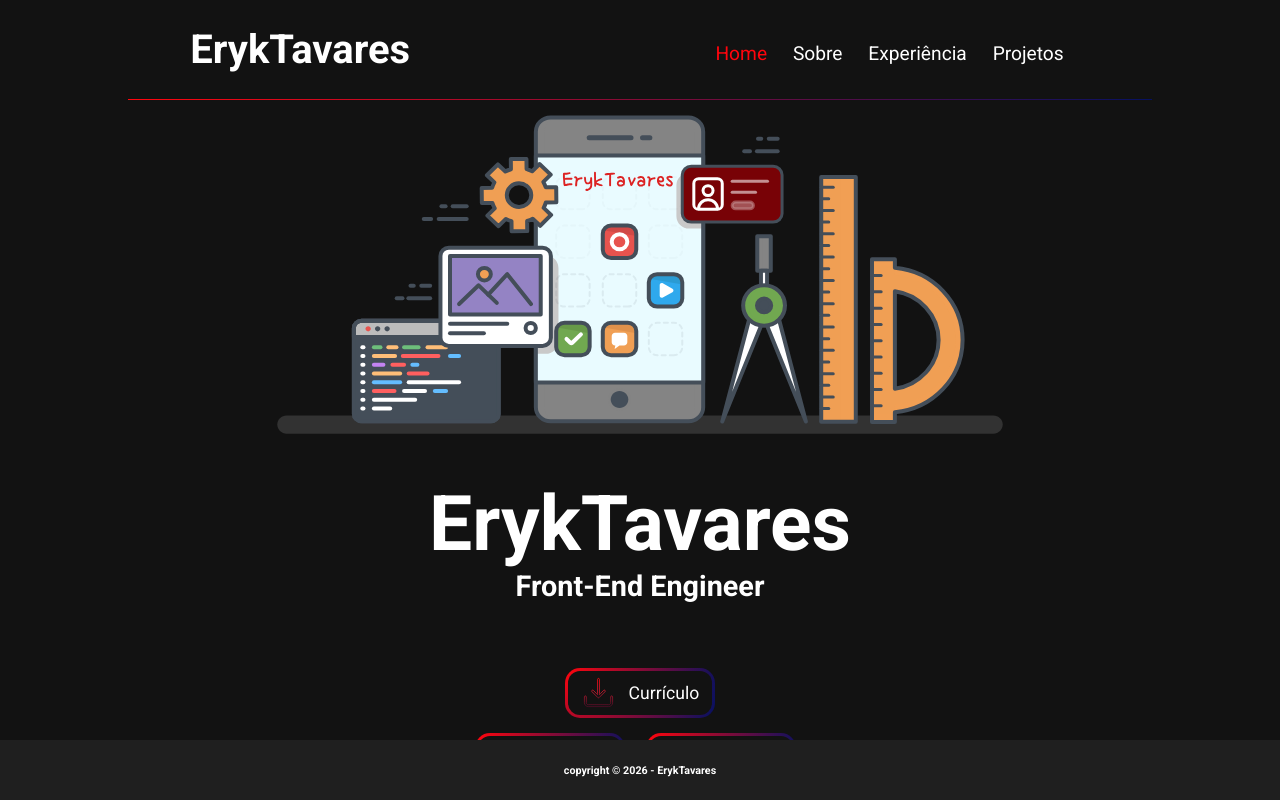
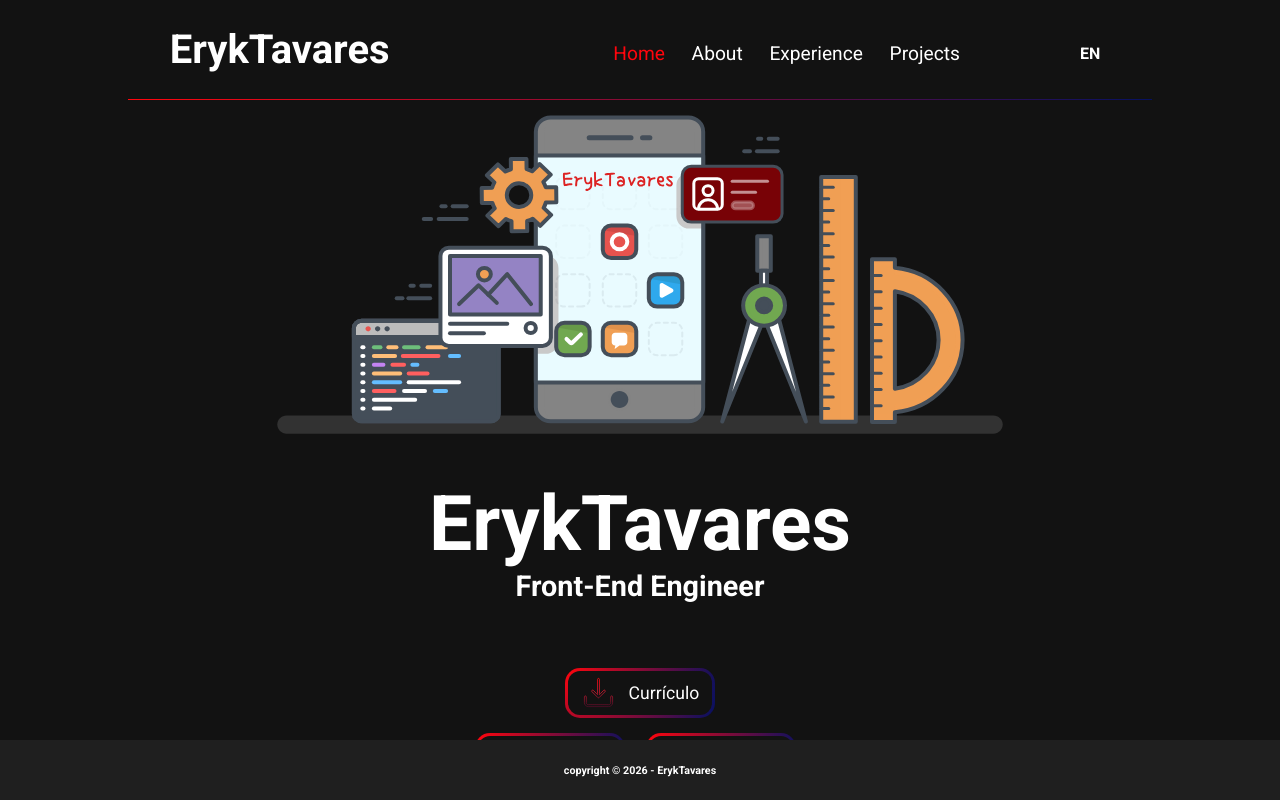
Before and after one commit to ErykTavares/ErykTavares-Portifolio-, a React (Create React App) app: page /home in a window 1280 px wide. Built offline with nearby package versions, Linux system fonts and the light colour scheme.

Commit message:
feat(header): enhance header component with internationalization and styling

```diff
--- a/src/components/Header/index.jsx
+++ b/src/components/Header/index.jsx
@@ -1,35 +1,29 @@
 import React, { useEffect, useState } from 'react';
 import { NavLink, useLocation } from 'react-router-dom';
+import { useTranslation } from 'react-i18next';
 import Line from '../Line';
 import { HeaderStyle } from './style';
 import { ReactComponent as Mobile } from '../../assets/svg/MenuMobile.svg';
 import Button from '../Buttons/index';
 import MenuMobile from './MobileMenu/index';
+import { navLinksList } from './utils';
 
 const Header = () => {
 	const [menuMobile, setMenuMobile] = useState(false);
+	const { t, i18n } = useTranslation();
 
 	const location = useLocation();
 
-	const navlinks = (
-		<ul>
-			<li>
-				<NavLink to='/home'>Home</NavLink>
-			</li>
-			<li>
-				<NavLink to='/sobre'>Sobre</NavLink>
-			</li>
-			<li>
-				<NavLink to='/experiencia'>Experiência</NavLink>
-			</li>
-			<li>
-				<NavLink to='/projetos'>Projetos</NavLink>
-			</li>
-		</ul>
-	);
+	const currentLanguage = i18n.resolvedLanguage?.startsWith('en') ? 'en' : 'pt';
+	const isCurrentLanguagePT = currentLanguage === 'pt';
+	const navLinks = navLinksList(t);
 
 	const handleClick = () => {
 		setMenuMobile(!menuMobile);
+	};
+
+	const handleLanguageToggle = () => {
+		i18n.changeLanguage(isCurrentLanguagePT ? 'en' : 'pt').catch(() => undefined);
 	};
 
 	useEffect(() => {
@@ -51,10 +45,13 @@ const Header = () => {
 				>
 					<Mobile className={menuMobile ? 'btn-menu active' : 'btn-menu disabled'} />
 				</Button>
-				<nav className='desktopMenu'>{navlinks}</nav>
+				<nav className='desktopMenu'>{navLinks}</nav>
 				<MenuMobile className='menumobile' active={menuMobile}>
-					{navlinks}
+					{navLinks}
 				</MenuMobile>
+				<button className='lang-switch' type='button' onClick={handleLanguageToggle}>
+					{isCurrentLanguagePT ? 'PT' : 'EN'}
+				</button>
 			</div>
 			<Line />
 		</HeaderStyle>
--- a/src/components/Header/style.js
+++ b/src/components/Header/style.js
@@ -54,6 +54,25 @@ export const HeaderStyle = styled.header`
 		}
 	}
 
+	.lang-switch {
+		width: 40px;
+		height: 40px;
+		margin-top: 0.5rem;
+		border: 2px solid var(--white);
+		border-radius: 10px;
+		background: transparent;
+		color: var(--white);
+		font-size: 1rem;
+		font-weight: 700;
+		cursor: pointer;
+		transition: 0.3s;
+
+		&:hover {
+			border-color: var(--red);
+			color: var(--red);
+		}
+	}
+
 	.btn-menu {
 		margin-top: 0.5rem;
 		display: none;
--- /dev/null
+++ b/src/components/Header/utils.jsx
@@ -0,0 +1,18 @@
+import { NavLink } from 'react-router-dom';
+
+export const navLinksList = (t) => (
+	<ul>
+		<li>
+			<NavLink to='/home'>{t('nav.home')}</NavLink>
+		</li>
+		<li>
+			<NavLink to='/sobre'>{t('nav.about')}</NavLink>
+		</li>
+		<li>
+			<NavLink to='/experiencia'>{t('nav.experience')}</NavLink>
+		</li>
+		<li>
+			<NavLink to='/projetos'>{t('nav.projects')}</NavLink>
+		</li>
+	</ul>
+);
```
